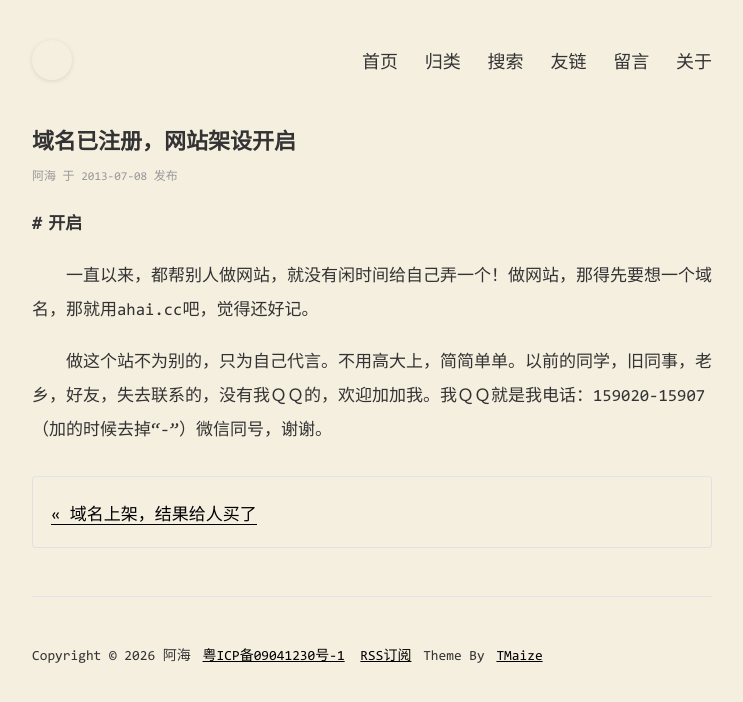
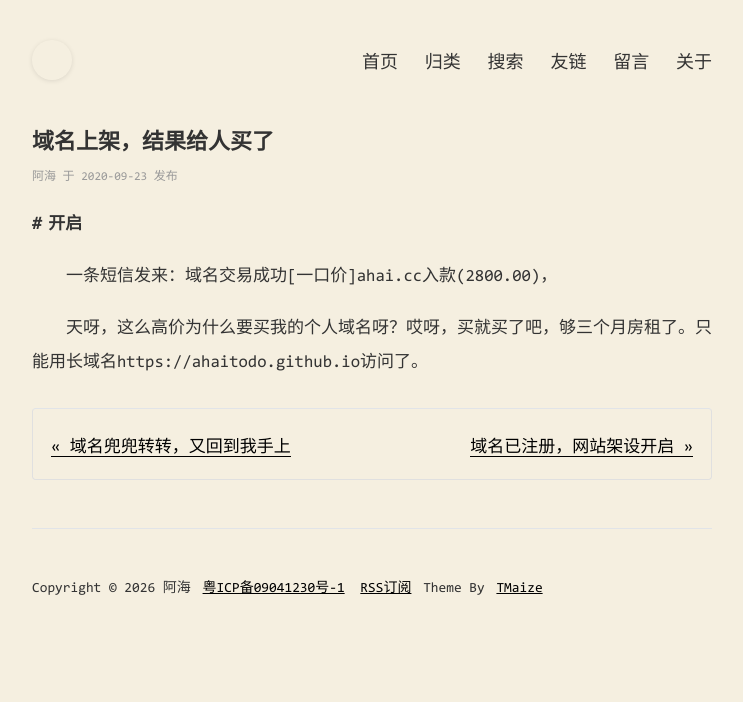
Before and after one commit to ahaitodo/ahaitodo.github.io, a Jekyll site: the page built from _posts/2013-07-08-Domain-name-is-sold.md, in a window 1280 px wide. Shown: the top 702 px of the page, without its empty margins (268-1011 px from the left). Built offline with Jekyll 4.4.1, drawn with Linux system fonts in a browser that asks for light colours; comment, search, counter and statistics services are not loaded.

Commit message:
Update content

```diff
--- a/_posts/2013-07-08-Domain-name-is-sold.md
+++ b/_posts/2013-07-08-Domain-name-is-sold.md
@@ -1,13 +1,13 @@
 ---
 layout: mypost
 author: 阿海
-title: "域名已注册，网站架设开启"
-date: 2013-07-08 16:31:18 +0800
+title: "域名上架，结果给人买了"
+date: 2020-09-23 16:31:18 +0800
 categories: 随笔
 ---
 
 # 开启
 
-　　一直以来，都帮别人做网站，就没有闲时间给自己弄一个！做网站，那得先要想一个域名，那就用ahai.cc吧，觉得还好记。
+　　一条短信发来：域名交易成功[一口价]ahai.cc入款(2800.00)，
 
-　　做这个站不为别的，只为自己代言。不用高大上，简简单单。以前的同学，旧同事，老乡，好友，失去联系的，没有我ＱＱ的，欢迎加加我。我ＱＱ就是我电话：159020-15907（加的时候去掉“-”）微信同号，谢谢。
+　　天呀，这么高价为什么要买我的个人域名呀？哎呀，买就买了吧，够三个月房租了。只能用长域名https://ahaitodo.github.io访问了。
--- /dev/null
+++ b/_posts/2024-10-19-Domain-name-return.md
@@ -0,0 +1,11 @@
+---
+layout: mypost
+author: 阿海
+title: "域名兜兜转转，又回到我手上"
+date: 2024-10-19 16:31:18 +0800
+categories: 随笔
+---
+
+　　无意中发现，ahai.cc别人上架卖了，而且价格不高，没有多想就付款买下来了。
+
+　　继续使用，有了域名回归，感觉自己又可以更新一些内容了，哈哈。
```
Also changed, not shown: _posts/2020-09-23-start copy.md (deleted, +0 -13 lines), _posts/2020-09-23-start.md (added, +13 -0 lines).
